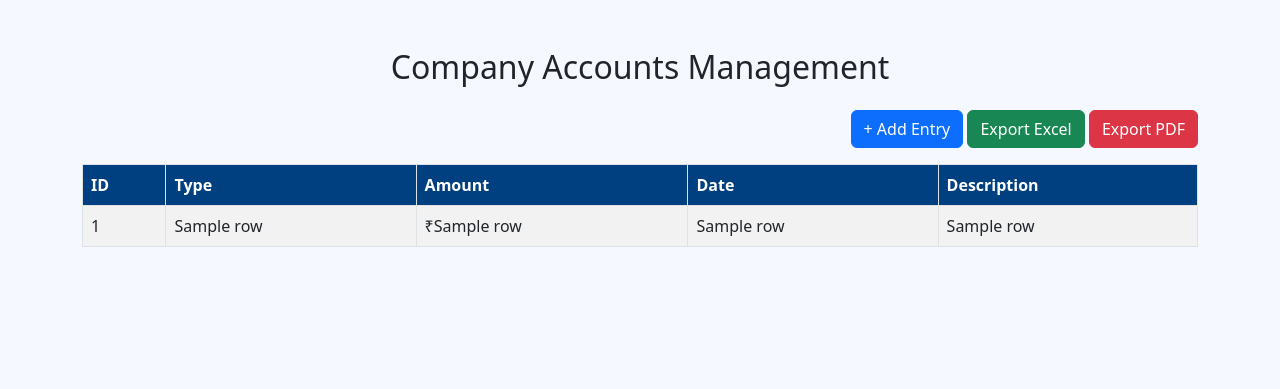
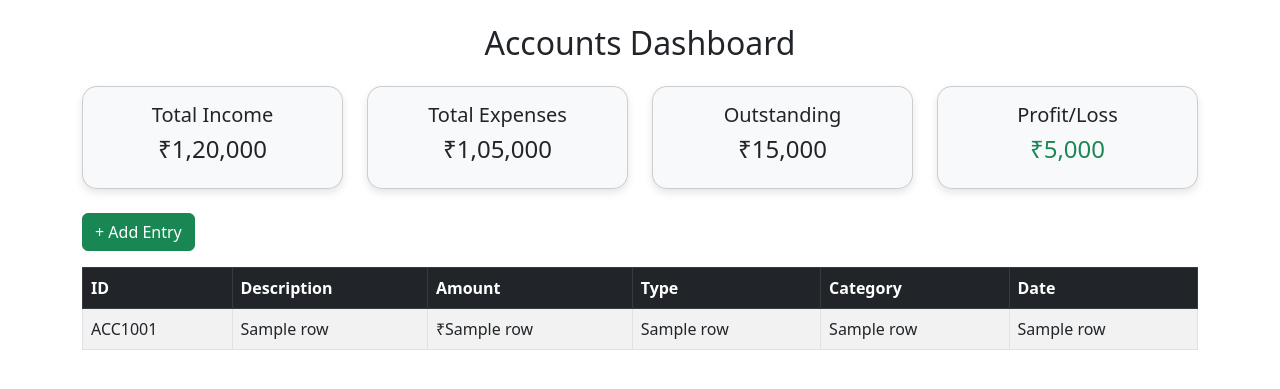
Before and after one commit to Madhan12-tech/erp-management-system, a Flask app: template templates/accounts.html in a window 1280 px wide. Shown: the top 389 px of the page. Run offline with Flask 3, Linux system fonts and the light colour scheme; the template is opened without the code that fills it: most values are stand-ins (such as "Sample title", 1, 10 or a date in 2020).

Commit message:
Update accounts.html

```diff
--- a/templates/accounts.html
+++ b/templates/accounts.html
@@ -3,88 +3,124 @@
 <html lang="en">
 <head>
     <meta charset="UTF-8">
-  <title>Accounts Module</title>
-  <link href="https://cdn.jsdelivr.net/npm/bootstrap@5.3.0/dist/css/bootstrap.min.css" rel="stylesheet">
+    <meta name="viewport" content="width=device-width, initial-scale=1.0">
+    <title>Accounts Management</title>
+    <link rel="stylesheet" href="https://cdn.jsdelivr.net/npm/bootstrap@5.3.0/dist/css/bootstrap.min.css">
+    <script src="https://cdn.jsdelivr.net/npm/chart.js"></script>
     <style>
-    body {
-      background: #f5f8ff;
+        .card {
+            border-radius: 15px;
+            box-shadow: 0 4px 8px rgba(0,0,0,0.1);
         }
-    .modal-header {
-      background: #004080;
-      color: white;
+        .popup-form {
+            display: none;
+            position: fixed;
+            top: 10%;
+            left: 50%;
+            transform: translateX(-50%);
+            background: white;
+            padding: 20px;
+            border: 1px solid #ccc;
+            z-index: 1000;
+            box-shadow: 0 4px 10px rgba(0,0,0,0.2);
+            border-radius: 12px;
         }
-    .table th {
-      background: #004080;
-      color: white;
+        .overlay {
+            display: none;
+            position: fixed;
+            top: 0; left: 0;
+            width: 100%; height: 100%;
+            background: rgba(0,0,0,0.5);
+            z-index: 999;
         }
     </style>
 </head>
 <body>
-<div class="container mt-5">
-  <h2 class="text-center mb-4">Company Accounts Management</h2>
+    <div class="container mt-4">
+        <h2 class="text-center mb-4">Accounts Dashboard</h2>
 
-  <!-- Add Entry Button -->
-  <div class="text-end mb-3">
-    <button class="btn btn-primary" data-bs-toggle="modal" data-bs-target="#accountModal">+ Add Entry</button>
-    <a href="/export_accounts_excel" class="btn btn-success">Export Excel</a>
-    <a href="/export_accounts_pdf" class="btn btn-danger">Export PDF</a>
+        <div class="row text-center mb-4">
+            <div class="col-md-3">
+                <div class="card p-3 bg-light">
+                    <h5>Total Income</h5>
+                    <h4>₹1,20,000</h4>
+                </div>
+            </div>
+            <div class="col-md-3">
+                <div class="card p-3 bg-light">
+                    <h5>Total Expenses</h5>
+                    <h4>₹1,05,000</h4>
+                </div>
+            </div>
+            <div class="col-md-3">
+                <div class="card p-3 bg-light">
+                    <h5>Outstanding</h5>
+                    <h4>₹15,000</h4>
+                </div>
+            </div>
+            <div class="col-md-3">
+                <div class="card p-3 bg-light">
+                    <h5>Profit/Loss</h5>
+                    <h4 class="text-success">₹5,000</h4>
+                </div>
+            </div>
         </div>
 
-  <!-- Accounts Table -->
-  <div class="table-responsive">
-    <table class="table table-bordered table-striped align-middle">
-      <thead>
+        <button class="btn btn-success mb-3" onclick="showForm()">+ Add Entry</button>
+
+        <div class="overlay" id="overlay"></div>
+        <div class="popup-form" id="popupForm">
+            <form method="POST" action="/add-account-entry">
+                <h5>Add Financial Entry</h5>
+                <input type="text" name="entry_id" class="form-control mb-2" placeholder="Auto ID" readonly value="ACC{{ data|length + 1001 }}">
+                <input type="text" name="description" class="form-control mb-2" placeholder="Description" required>
+                <input type="number" name="amount" class="form-control mb-2" placeholder="Amount ₹" required>
+                <select name="type" class="form-control mb-2">
+                    <option value="Income">Income</option>
+                    <option value="Expense">Expense</option>
+                </select>
+                <input type="text" name="category" class="form-control mb-2" placeholder="Category (e.g. Salary, Rent)" required>
+                <input type="date" name="date" class="form-control mb-2" required>
+                <button type="submit" class="btn btn-primary">Submit</button>
+                <button type="button" class="btn btn-secondary" onclick="closeForm()">Cancel</button>
+            </form>
+        </div>
+
+        <table class="table table-bordered table-striped">
+            <thead class="table-dark">
                 <tr>
                     <th>ID</th>
+                    <th>Description</th>
+                    <th>Amount</th>
                     <th>Type</th>
-          <th>Amount</th>
+                    <th>Category</th>
                     <th>Date</th>
-          <th>Description</th>
                 </tr>
             </thead>
             <tbody>
                 {% for row in data %}
                 <tr>
-          <td>{{ row[0] }}</td>
+                    <td>ACC{{ row[0] + 1000 }}</td>
                     <td>{{ row[1] }}</td>
                     <td>₹{{ row[2] }}</td>
                     <td>{{ row[3] }}</td>
                     <td>{{ row[4] }}</td>
+                    <td>{{ row[5] }}</td>
                 </tr>
                 {% endfor %}
             </tbody>
         </table>
     </div>
-</div>
 
-<!-- Modal -->
-<div class="modal fade" id="accountModal" tabindex="-1">
-  <div class="modal-dialog">
-    <form method="post" class="modal-content">
-      <div class="modal-header">
-        <h5 class="modal-title">Add Account Entry</h5>
-        <button type="button" class="btn-close" data-bs-dismiss="modal"></button>
-      </div>
-      <div class="modal-body">
-        <label>Type (Income / Expense)</label>
-        <input type="text" name="type" class="form-control mb-3" required>
-
-        <label>Amount (₹)</label>
-        <input type="number" name="amount" class="form-control mb-3" required>
-
-        <label>Date</label>
-        <input type="date" name="date" class="form-control mb-3" required>
-
-        <label>Description</label>
-        <textarea name="description" class="form-control mb-3" required></textarea>
-      </div>
-      <div class="modal-footer">
-        <button class="btn btn-success">Save</button>
-      </div>
-    </form>
-  </div>
-</div>
-
-<script src="https://cdn.jsdelivr.net/npm/bootstrap@5.3.0/dist/js/bootstrap.bundle.min.js"></script>
+    <script>
+        function showForm() {
+            document.getElementById('popupForm').style.display = 'block';
+            document.getElementById('overlay').style.display = 'block';
+        }
+        function closeForm() {
+            document.getElementById('popupForm').style.display = 'none';
+            document.getElementById('overlay').style.display = 'none';
+        }
+    </script>
 </body>
 </html>
```
Lines whose indentation alone changed are shown as unchanged.
